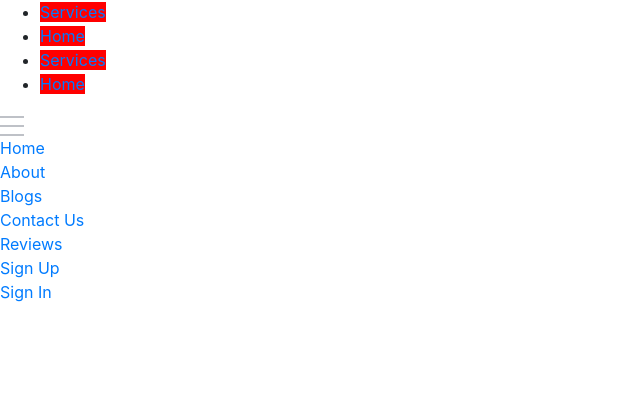
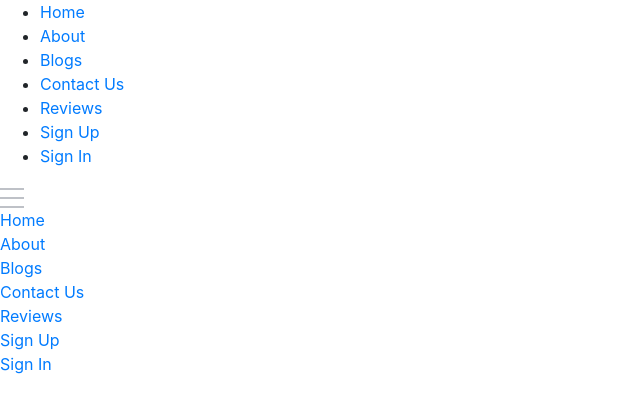
Before and after one commit to imranhsayed/react-mmenu, a React app: page / in a window 1280 px wide. Shown: the top 412 px of the page, without its empty margins (0-640 px from the left). Built offline with nearby package versions, Linux system fonts and the light colour scheme.

Commit message:
Make readable code

```diff
--- a/src/components/DesktopMenu.js
+++ b/src/components/DesktopMenu.js
@@ -1,4 +1,6 @@
 import React, { Component } from 'react';
+
+// Line 18 - User Defined attributes for conditional rendering
 
 class DesktopMenu extends Component {
   render() {
@@ -8,12 +10,12 @@ class DesktopMenu extends Component {
         <nav>
           <ul>
             {
-              children.map(child => (
-                <li>
+              children.map( (child, i) => (
+                <li key={ child.props.href + i }>
                   <a href={child.props.href}
                   style = {
                     {
-                      backgroundColor: child.props.success ? 'red' : 'black'
+                      backgroundColor: child.props['data-success'] ? 'red' : 'none'
                     }
                   }
                   >{child.props.children} </a>
--- a/src/components/DesktopMenuSection.js
+++ b/src/components/DesktopMenuSection.js
@@ -1,19 +1,20 @@
 import React from 'react';
 import DesktopMenu from "./DesktopMenu";
+import { menuData } from '../menuData';
+
 
 class DesktopMenuSection extends React.Component {
 
 	state = {
 		name : 'Praveen',
-		list : ['Services', 'Home', 'Services', 'Home']
 	};
 
 	render() {
 		return(
 			<DesktopMenu>
 				{
-					this.state.list.map(l => (
-						<a href="#" success="true">{l}</a>
+					menuData.map( ( data, i ) => (
+						<a href={ data.url + i } className={ data.className } key={ data.url }>{ data.label }</a>
 					))
 				}
 			</DesktopMenu>
```
